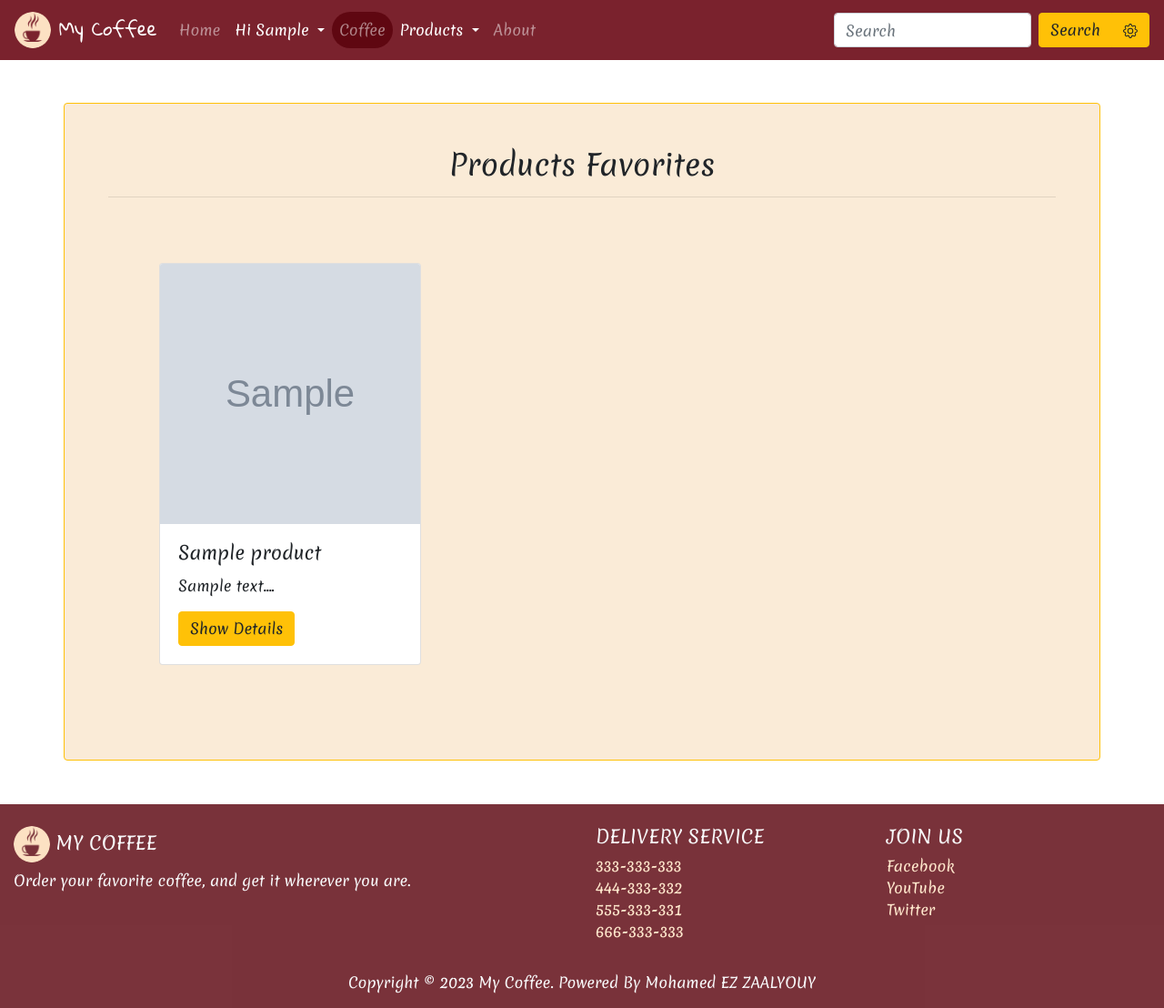
After one commit to MohamedEZ-zaalyouy/MyCoffee-Project-With-Django, a Django app: page /accounts/product_favorites in a window 1280 px wide. The commit adds this page. Shown: the whole page at 91% size. Run offline with Django 4.2, Linux system fonts and the light colour scheme; a user stored in the database is signed in; tables that the repository leaves empty hold one stand-in row (values such as "Sample post"); grey boxes marked "Sample" are stand-in pictures; some libraries are stand-ins or nearby versions.

Commit message:
product_favorites

```diff
--- a/accounts/urls.py
+++ b/accounts/urls.py
@@ -6,5 +6,6 @@ urlpatterns = [
     path('signup', views.signup , name='signup'),
     path('profile', views.profile , name='profile'),
     path('logout', views.LogOut , name='logout'),
-    path('product_favorites/<int:pro_id>', views.product_favorites , name='product_favorites'),
+    path('add_product_favorites/<int:pro_id>', views.add_product_favorites , name='add_product_favorites'),
+    path('product_favorites', views.product_favorites , name='product_favorites'),
 ]
--- a/accounts/views.py
+++ b/accounts/views.py
@@ -227,10 +227,10 @@ def profile(request):
 
 
 ##########################################
-# Start product_favorites  Views
+# Start add_product_favorites  Views
 ##########################################
-
-def product_favorites(request, pro_id):
+@login_required(login_url='signin')
+def add_product_favorites(request, pro_id):
     if request.user.is_authenticated and not request.user.is_anonymous:
         #Product favorites
         pro_fav = Product.objects.get(id = pro_id)
@@ -250,3 +250,17 @@ def product_favorites(request, pro_id):
         messages.error(request, 'You must be logged in')
 
     return redirect('/product/'+str(pro_id))
+
+
+##########################################
+# Start product favorites  Views
+##########################################
+@login_required(login_url='signin')
+def product_favorites(request):
+
+    userprofile = UserProfile.objects.get(user = request.user)
+    pro_fav = userprofile.product_favorites.all()
+    context = {
+        'pro_fav':pro_fav
+    }
+    return render(request, 'accounts/product_favorites.html', context)
--- /dev/null
+++ b/templates/accounts/product_favorites.html
@@ -0,0 +1,37 @@
+{% extends 'base.html' %}
+{% block title %} | Products Favorites {% endblock title %}
+{% load static %}
+{% block content %}
+<div class="my-form container p-5 my-5 rounded border border-warning">
+    <form>
+        <h2 class="text-center">Products Favorites</h2>
+        <hr>
+
+        <section>
+            <div class="container-fluid">
+                <div class="row p-5">
+
+
+                    {% for product in pro_fav %}
+                    <div>
+                        <div class="card m-2" style="width: 18rem;">
+                            <img src="{{product.photo.url}}" class="card-img-top" style="width: 286px; height: 286px;"
+                                alt="{{product.name}}">
+                            <div class="card-body">
+                                <h5 class="card-title">{{product.name|capfirst}}</h5>
+                                <p class="card-text">{{product.description|capfirst|slice:':50'}}...</p>
+                                <a href="{% url 'product' pro_id=product.id %}" class="btn btn-warning">Show Details</a>
+                            </div>
+                        </div>
+                    </div>
+                    {% endfor %}
+
+                </div>
+            </div>
+        </section>
+
+
+    </form>
+
+</div>
+{% endblock content %}
--- a/templates/partials/navbar.html
+++ b/templates/partials/navbar.html
@@ -22,7 +22,7 @@
 
         <!-- if user is logged -->
         {% if request.user.is_authenticated %}
-            {% if 'profile' in request.path%}
+            {% if 'profile' in request.path or 'product_favorites' in request.path %}
             <li class="nav-item dropdown active">
                 {% else %}
             <li class="nav-item dropdown">
@@ -33,6 +33,7 @@
                 </a>
                 <div class="dropdown-menu animate slideIn" aria-labelledby="navbarDropdown">
                     <a class="dropdown-item" href="{% url 'profile' %}">Profile</a>
+                    <a class="dropdown-item" href="{% url 'product_favorites' %}">Products Favorites</a>
                     <div class="dropdown-divider"></div>
                     <a class="dropdown-item" href="{% url 'logout' %}">Log Out</a>
                 </div>
--- a/templates/products/product.html
+++ b/templates/products/product.html
@@ -29,7 +29,7 @@
                             <button type="submit" class="btn btn-warning">Add To Cart</button>
 
 
-                            <a href="{% url 'product_favorites' pro_id=product.id %}" class="btn btn-warning text-white">
+                            <a href="{% url 'add_product_favorites' pro_id=product.id %}" class="btn btn-warning text-white">
                               <svg class="bi bi-star-fill" width="1em" height="1em" viewBox="0 0 16 16" fill="currentColor" xmlns="http://www.w3.org/2000/svg">
                                 <path d="M3.612 15.443c-.386.198-.824-.149-.746-.592l.83-4.73L.173 6.765c-.329-.314-.158-.888.283-.95l4.898-.696L7.538.792c.197-.39.73-.39.927 0l2.184 4.327 4.898.696c.441.062.612.636.283.95l-3.523 3.356.83 4.73c.078.443-.36.79-.746.592L8 13.187l-4.389 2.256z"/>
                               </svg>
```
